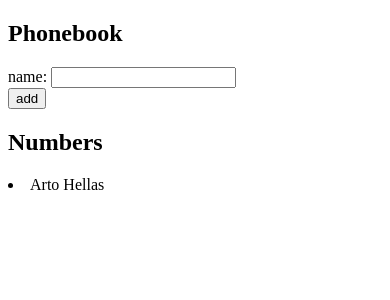
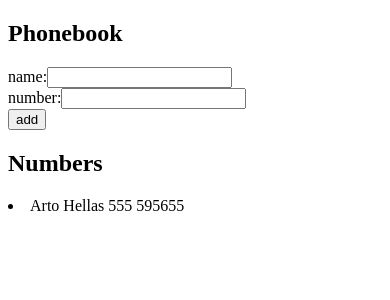
Before and after one commit to HannsHau/helsinki---full-stack-open, a React (Vite) app in the folder part2/phonebook/: page / in a window 390 px wide. Shown: the top 300 px of the page. Built offline with nearby package versions, Linux system fonts and the light colour scheme.

Commit message:
2.8: The Phonebook Step 3

```diff
--- a/part2/phonebook/src/App.jsx
+++ b/part2/phonebook/src/App.jsx
@@ -1,12 +1,13 @@
 import { useState } from 'react'
 
-const Person = ({person}) => <li>{person.name}</li>
+const Person = ({person}) => <li>{person.name} {person.number}</li>
 
 const App = () => {
   const [persons, setPersons] = useState([
-    { name: 'Arto Hellas' }
+    { name: 'Arto Hellas', number: '555 595655' }
   ])
   const [newName, setNewName] = useState('')
+  const [newNumber, setNewNumber] = useState('')
 
   const addName = (event) => {
     event.preventDefault()
@@ -17,15 +18,20 @@
     if (personFound.length > 0) {
       alert(newName + ' is already added to phonebook')
     } else {
-      const nameObject = { name: newName }
-      setPersons(persons.concat(nameObject))
+      const entry = { name: newName, number: newNumber }
+      setPersons(persons.concat(entry))
     }
 
     setNewName('')
+    setNewNumber('')
   }
 
   const handleNameChange = (event) => {
     setNewName(event.target.value)
+  }
+
+  const handleNumberChange = (event) => {
+    setNewNumber(event.target.value)
   }
 
   return (
@@ -33,9 +39,16 @@
       <h2>Phonebook</h2>
       <form onSubmit={addName}>
         <div>
-          name: <input
+          name:
+          <input
             value={newName}
             onChange={handleNameChange} />
+        </div>
+        <div>
+          number:
+          <input
+            value={newNumber}
+            onChange={handleNumberChange} />
         </div>
         <div>
           <button type="submit">add</button>
```
